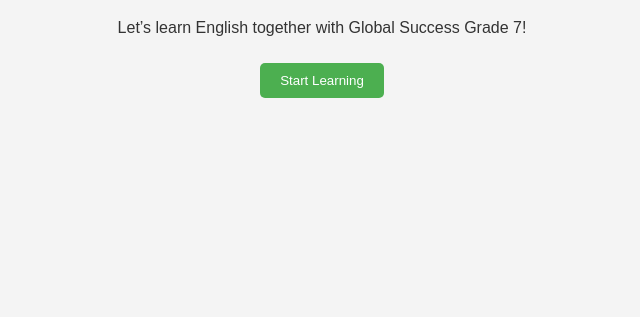
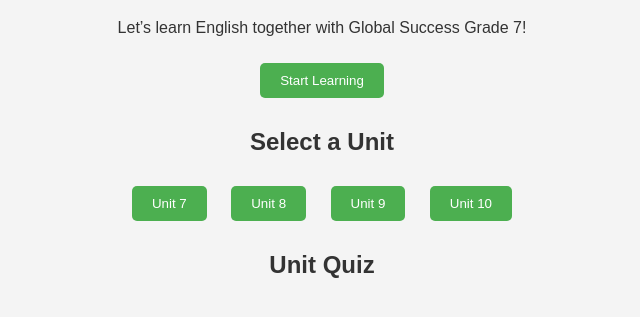
Before and after one commit to Nhat-Minh12/phanmemhoctienganh, a plain HTML site: page index.html in a window 1280 px wide. Shown: the part 89-406 px from the top of the page, without its empty margins (318-958 px from the left). Drawn offline with Linux system fonts and the light colour scheme.

Commit message:
Update index.html

```diff
--- a/index.html
+++ b/index.html
@@ -3,16 +3,27 @@
 <head>
     <meta charset="UTF-8">
     <meta name="viewport" content="width=device-width, initial-scale=1.0">
+    <link rel="stylesheet" href="style.css">
     <title>English Learning Website</title>
-    <link rel="stylesheet" href="style.css">
 </head>
+<body>
+    <div class="container">
+        <h1>Welcome to English Learning!</h1>
+        <p>Let’s learn English together with Global Success Grade 7!</p>
+        <button id="startButton">Start Learning</button>
 
-<body>
-    <h1>Welcome to English Learning!</h1>
-    <p>Let’s learn English together with Global Success Grade 7!</p>
+        <h2>Select a Unit</h2>
+        <div class="unit-buttons">
+            <button onclick="startQuiz('unit7')">Unit 7</button>
+            <button onclick="startQuiz('unit8')">Unit 8</button>
+            <button onclick="startQuiz('unit9')">Unit 9</button>
+            <button onclick="startQuiz('unit10')">Unit 10</button>
+        </div>
 
-    <!-- Nút chuyển hướng sang trang bài học -->
-    <button onclick="window.location.href='lessons.html'">Start Learning</button>
+        <h2>Unit Quiz</h2>
+        <div id="quizContainer"></div>
+    </div>
 
+    <script src="quiz.js"></script>
 </body>
 </html>
```
